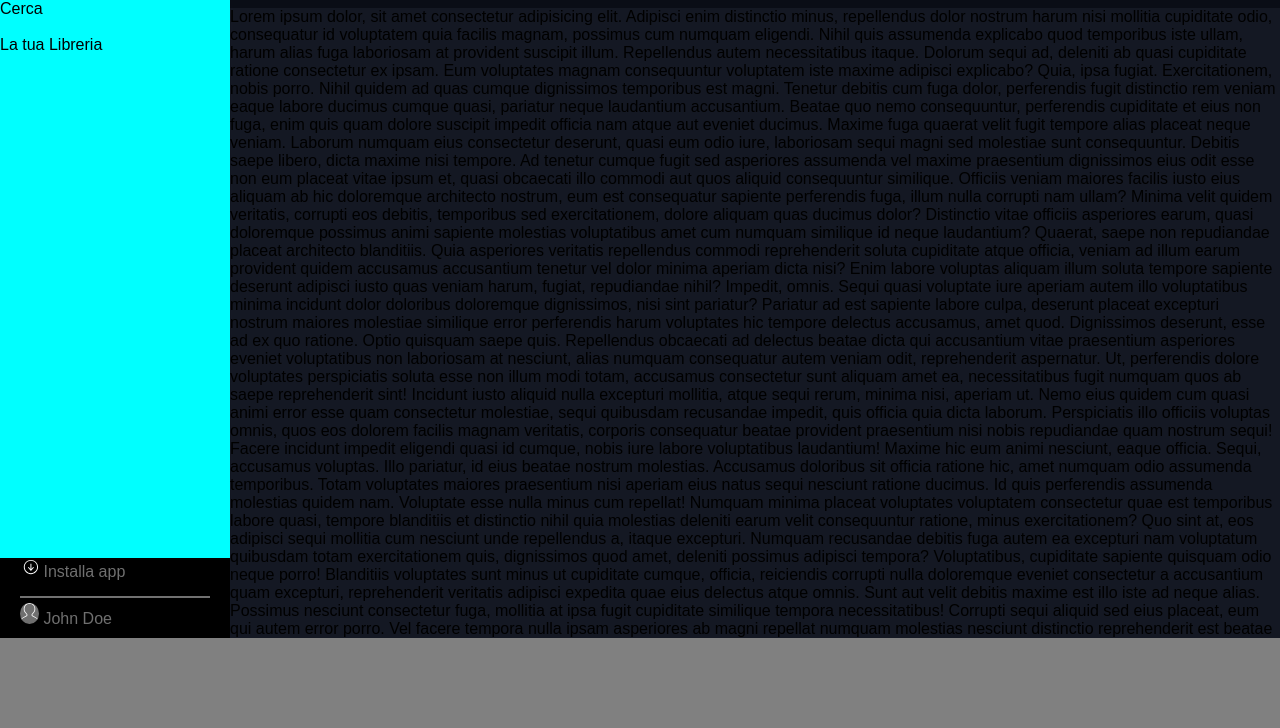
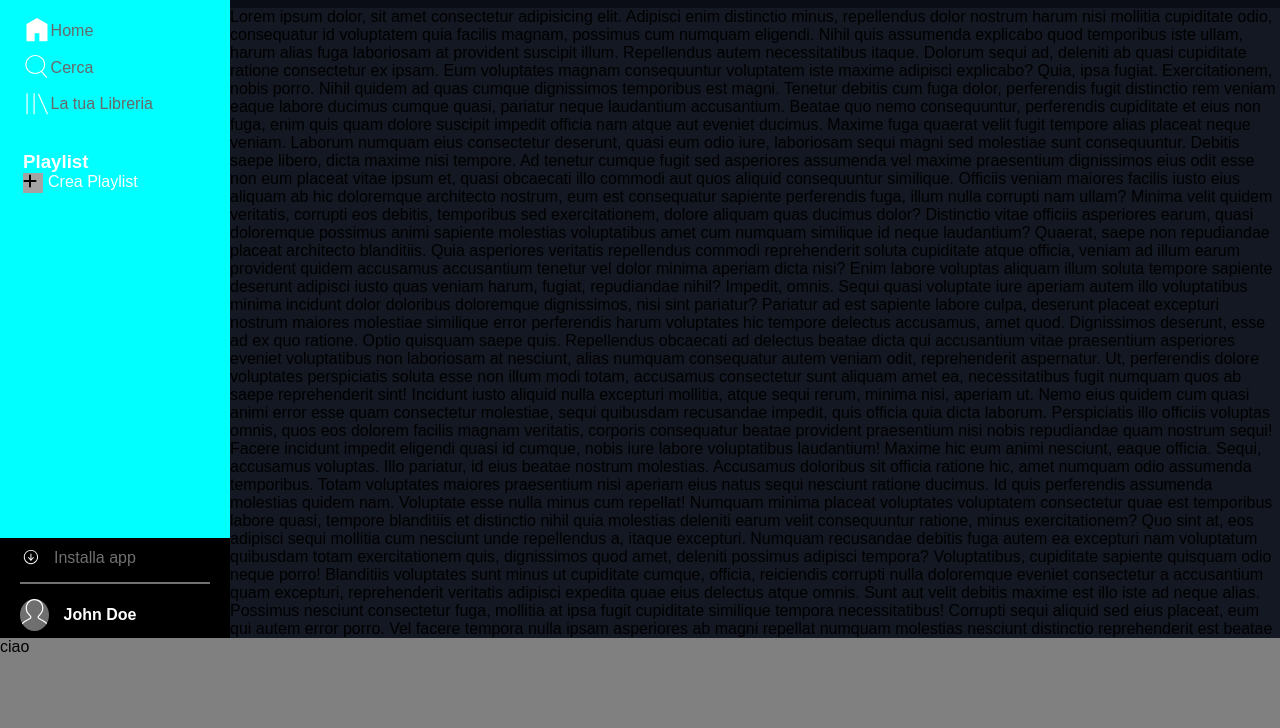
Before and after one commit to zeno-citiulo/html-css-spotifyweb, a plain HTML site: page index.html in a window 1280 px wide. Shown: the part 72-800 px from the top of the page. Drawn offline with Linux system fonts and the light colour scheme.

Commit message:
[add]content on side bar

```diff
--- a/assets/css/style.css
+++ b/assets/css/style.css
@@ -34,33 +34,124 @@ aside{
 }
 
 aside .top{
-  height: calc(100% - 80px);
+  height: calc(100% - 100px);
   background-color: aqua;
 }
 
+.section-top .home{
+  color: #686868;
+}
+
+.section-top .home::before{
+  content: url("/assets/img/home.svg");
+  display: inline-block;
+  width: 15%;
+  vertical-align: middle;
+}
+
+.section-top .search{
+  color: #686868;
+}
+
+.section-top .search::before{
+  content: url("/assets/img/search.svg");
+  display: inline-block;
+  width: 15%;
+  vertical-align: middle;
+}
+
+.section-top .library{
+  color: #686868;
+}
+
+.section-top .library::before{
+  content: url("/assets/img/libreria.svg");
+  display: inline-block;
+  width: 15%;
+  vertical-align: middle;
+}
+
+.section-top h3{
+  margin-top: 30px;
+  color: white;
+}
+
+.playlist{
+  vertical-align: middle;
+  display: flex;
+}
+
+.playlist i{
+  vertical-align: middle;
+  display: flex;
+  margin-right: 5px;
+}
+
+.playlist .box{
+  background-color: #A3A3A3;
+  width: 20px;
+  height: 20px;
+}
+
 aside .bottom{
-  height: 80px;
+  height: 100px;
   color: #6F6F6F;
   margin-left: 20px;
   margin-right: 20px;
   margin-bottom: 15px;
 }
 
-.bottom .download{
+.section-top ul li{
+  list-style-type: none;
+  margin-bottom: 5px;
+}
+
+.section-top ul{
+  margin-top: 25px;
+}
+
+.section-top{
+  width: 80%;
+  margin: 0 auto;
+}
+
+.section-top img{
+  margin-top: 15px;
+  width: 80%;
+}
+
+.playlist{
+  color: white;
+}
+
+.section-bottom{
+  display: flex;
+  align-items: center;
+  margin-top: 10px;
+}
+
+.download{
   width: 10%;
+  margin-right: 15px;
 }
 
 .bottom .profile{
-  width: 10%;
+  width: 15%;
   background-color: #6F6F6F;
   border-radius: 50%;
-  margin-top: 5px;
+  margin-right: 15px;
+}
+
+.section-bottom span{
+  font-weight: bold;
+  color: white;
 }
 
 .bottom .line{
   border: 1px solid #717171;
   width: 100%;
   margin-top: 15px;
+  margin-bottom: 15px;
 }
 
 .content{
--- a/index.html
+++ b/index.html
@@ -13,31 +13,36 @@
     <main>
       <aside>
         <div class="top">
-          <img src="" alt="">
+          <div class="section-top">
+            <img src="./assets/img/logo.svg" alt="">
             <ul>
               <li>
-              <img src="" alt="">
-              <p>Home</p>
+                <p class="home">Home</p>
               </li>
               <li>
-              <img src="" alt="">
-              <p>Cerca</p>
+                <p class="search">Cerca</p>
               </li>
               <li>
-              <img src="" alt="">
-              <p>La tua Libreria</p>
+                <p class="library">La tua Libreria</p>
               </li>
             </ul>
+            <h3>Playlist</h3>
+            <div class="playlist">
+              <i class="fa-solid fa-plus box" style="color: #000000;"></i>
+              <p>Crea Playlist</p>
+            </div>
+          </div>
         </div>
         <div class="bottom">
-          <!--
-          <i class="fa-regular fa-circle-down" style="color: #6F6F6F;"></i>
-        -->
+          <div class="section-bottom">
             <img class="download" src="./assets/img/download.svg" alt="">
-          <span>Installa app</span>
+          <p>Installa app</p>
+          </div>
           <hr class="line">
+          <div class="section-bottom">
             <img class="profile" src="./assets/img/profile.svg" alt="">
           <span>John Doe</span>
+          </div>
           <div>
             <img src="./assets/img/" alt="">
           </div>
@@ -53,7 +58,9 @@
         </div>
       </div>
     </main>
-    <footer></footer>
+    <footer>
+      ciao
+    </footer>
   </div>
 
 
```
Lines whose indentation alone changed are shown as unchanged.
